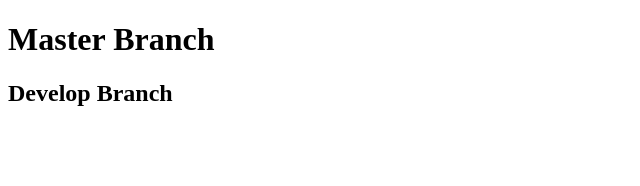
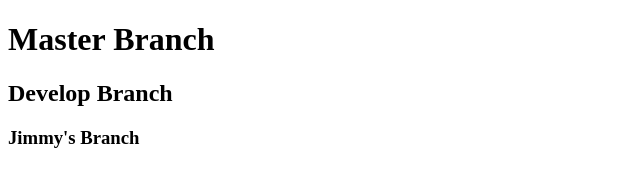
Before and after one commit to jimmyh1150/EFA-Team2-Grocery-Server, a plain HTML site: page index.html in a window 1280 px wide. Shown: the whole page, without its empty margins (0-640 px from the left). Drawn offline with Linux system fonts and the light colour scheme.

Commit message:
jimmy's branch

```diff
--- a/index.html
+++ b/index.html
@@ -9,5 +9,6 @@
 <body>
     <h1>Master Branch</h1>
     <h2>Develop Branch</h2>
+    <h3>Jimmy's Branch</h3>
 </body>
 </html>
```
